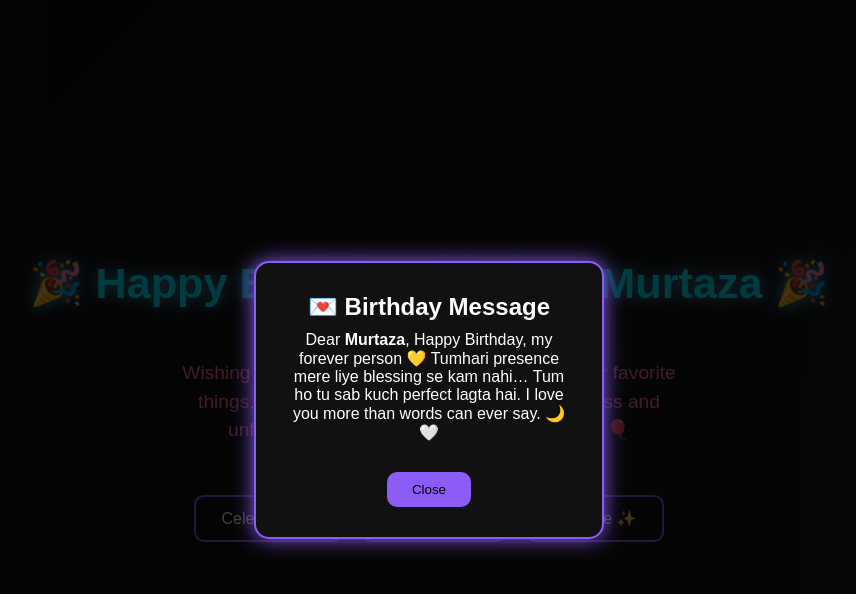
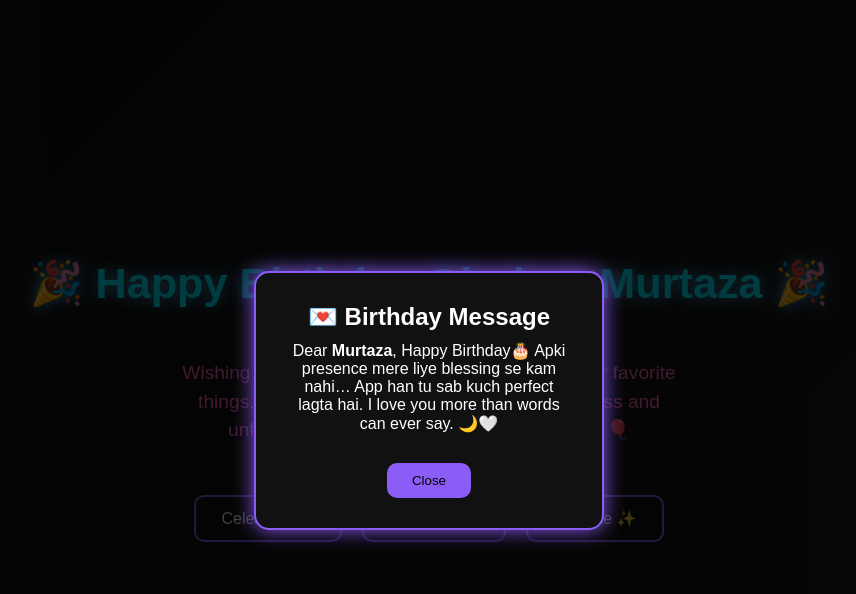
Before and after one commit to duadeveloper34-hue/birthday-card, a Next.js app: page / in a window 1280 px wide. Both pictures are taken after a click on the button "Message ✉️". Shown: the top 594 px of the page, without its empty margins (211-1067 px from the left). Built offline with nearby package versions, Linux system fonts and the light colour scheme.

Commit message:
Fix formatting and update birthday message

```diff
--- a/app/components/BirthdayCard.js
+++ b/app/components/BirthdayCard.js
@@ -76,8 +76,8 @@ export default function BirthdayCard() {
                         <h2>💌 Birthday Message</h2>
                         <p>
                             Dear <b>Murtaza</b>,
-                            Happy Birthday, my forever person 💛
-                            Tumhari presence mere liye blessing se kam nahi… Tum ho tu sab kuch perfect lagta hai.
+                            Happy Birthday🎂
+                            Apki presence mere liye blessing se kam nahi… App han tu sab kuch perfect lagta hai.
                             I love you more than words can ever say. 🌙🤍
                         </p>
                         <button className="close-btn" onClick={closeMessage}>Close</button>
```
